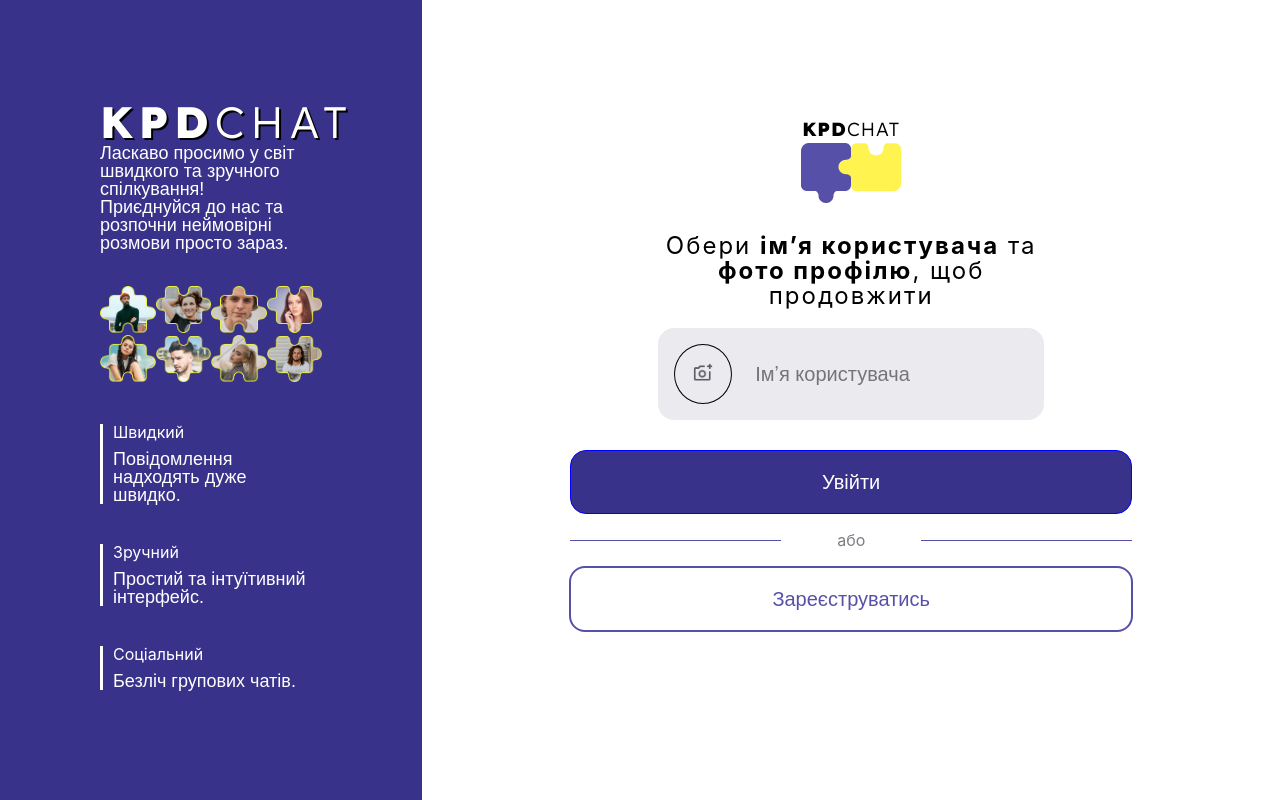
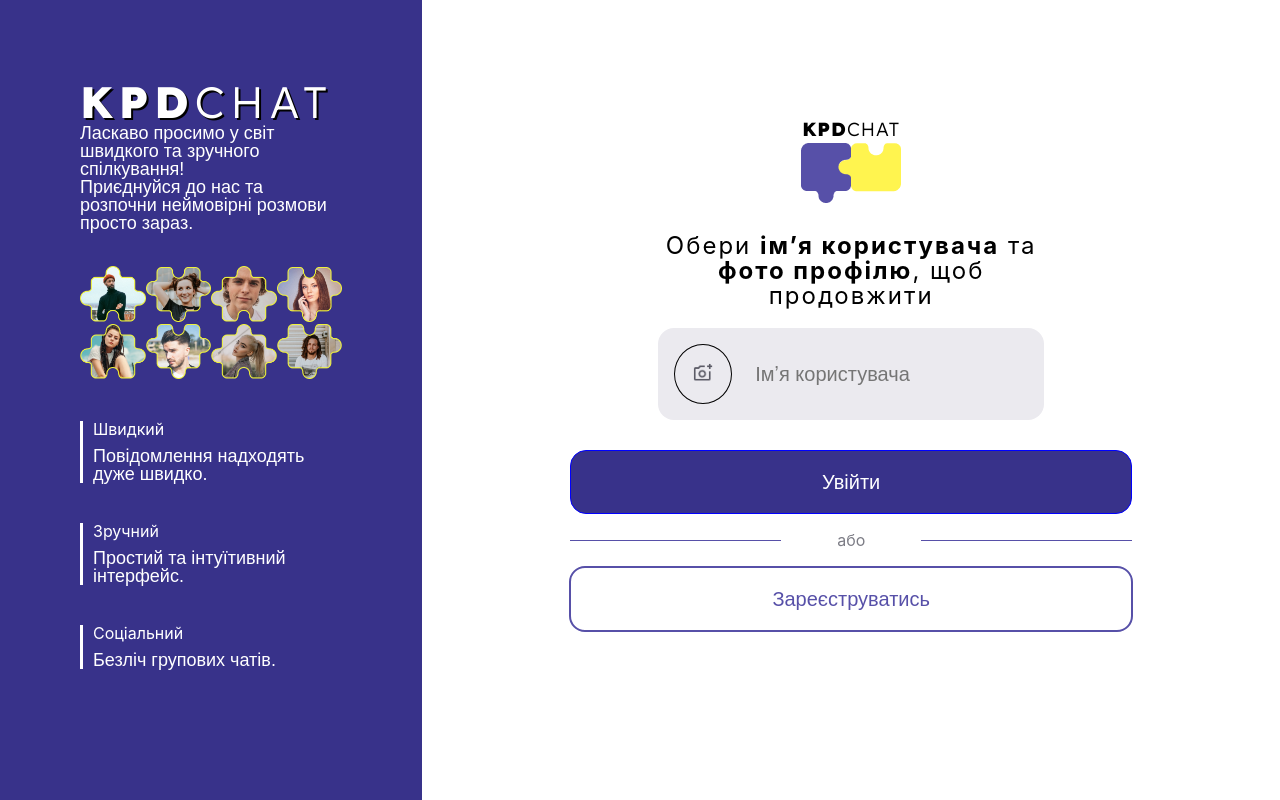
Before and after one commit to kpdchat/kpdchat, a React (Create React App) app: page / in a window 1280 px wide. Shown: the top 800 px of the page. Built offline with nearby package versions, Linux system fonts and the light colour scheme.

Commit message:
modified files

```diff
--- a/src/components/registrationWindow/RegistrationWindow.jsx
+++ b/src/components/registrationWindow/RegistrationWindow.jsx
@@ -13,8 +13,6 @@ import img_10 from '../../images/RegistrationWindow/img_10.png'
 export function RegistrationWindow() {
 
   return (
-      <div>
-
         <div className='registration_window'>
 
           <div className='info'>
@@ -107,6 +105,5 @@ export function RegistrationWindow() {
           </div>
 
         </div>
-      </div>
   );
 }
--- a/src/index.js
+++ b/src/index.js
@@ -1,5 +1,5 @@
 import React from 'react';
-import ReactDOM from 'react-dom';
+import ReactDOM from 'react-dom/client';
 import './styles/index.scss';
 import App from './App';
 
--- a/src/styles/App.scss
+++ b/src/styles/App.scss
@@ -1,5 +1,5 @@
 .app_wrapper {
   max-width: 1920px;
-  //height: 100vh;
+  height: 1080px;
   margin: 0 auto;
 }
--- a/src/styles/RegistrationWindow.scss
+++ b/src/styles/RegistrationWindow.scss
@@ -1,12 +1,14 @@
 .registration_window {
   display: flex;
   flex-direction: row;
+  width: 100%;
+  height: 100%;
 }
 
 .info {
   background-color: #38328A;
   width: 33%;
-  height: 100dvh;
+  height: 100vh;
   h1 {
     font-family: 'Lexend', sans-serif;
     font-size: 44px;
@@ -26,7 +28,7 @@
 
 .info_block {
   margin: 0 auto;
-  padding: 100px;
+  padding: 80px;
   color: #FFFFFF;
 }
 
```
